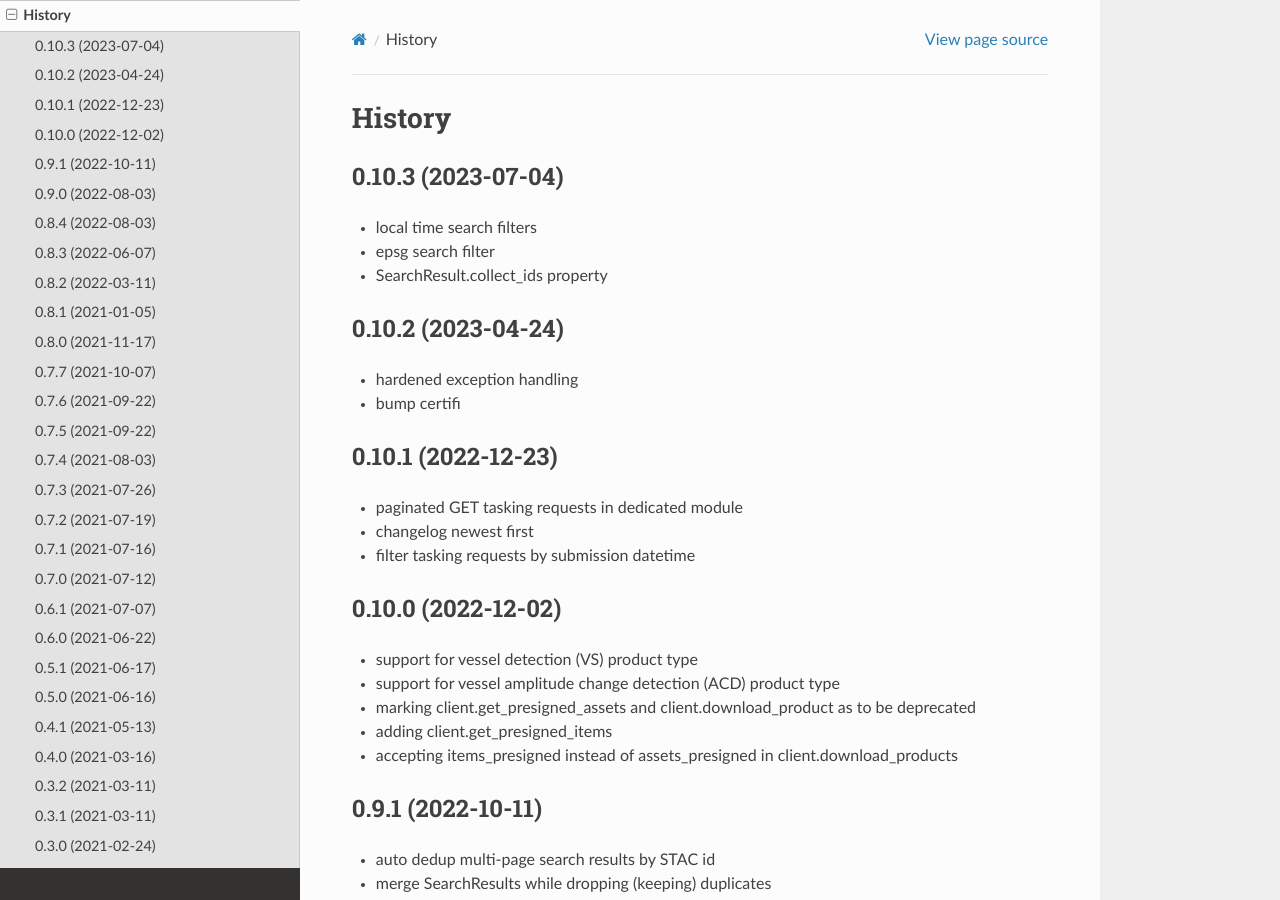
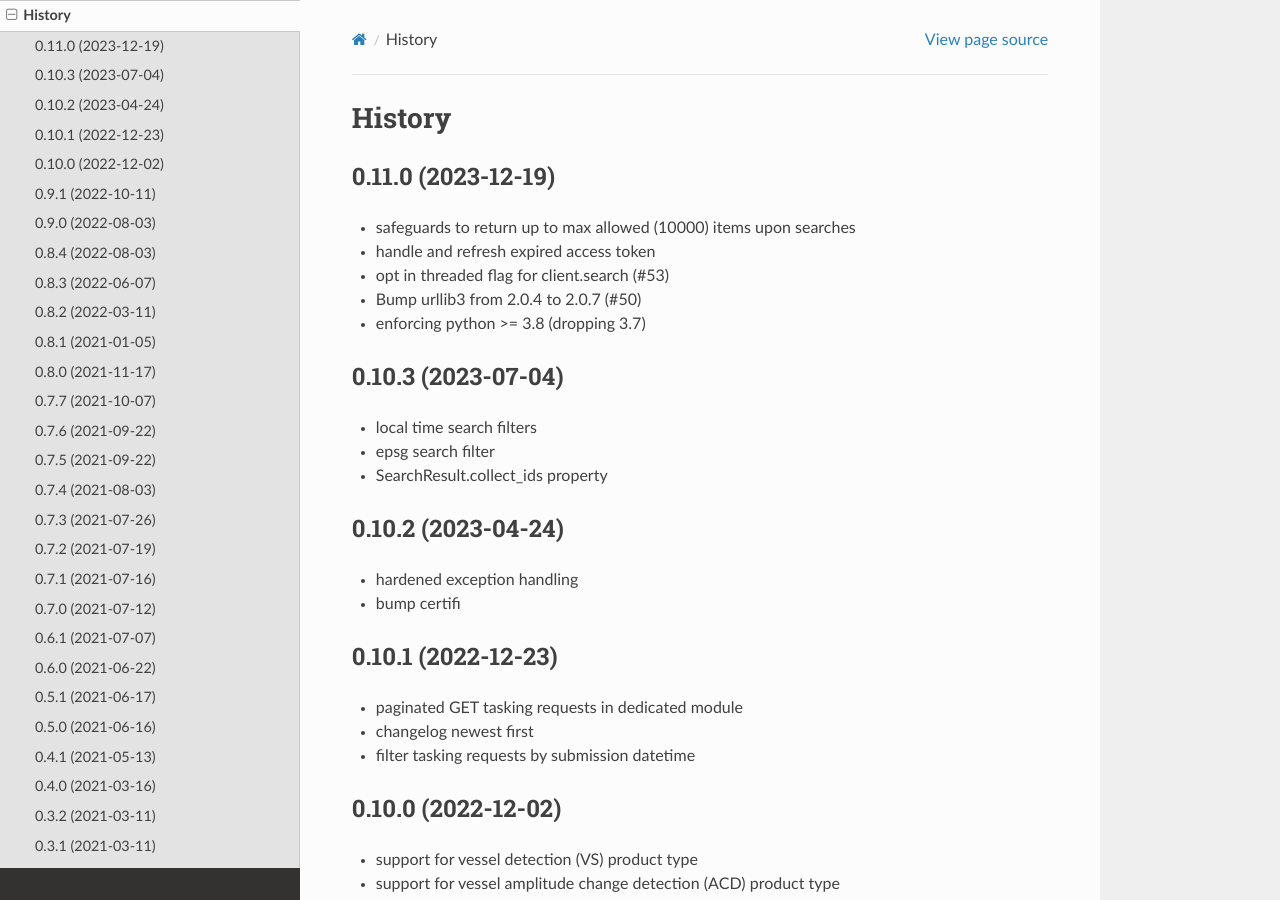
Before and after one commit to capellaspace/console-client, a Sphinx documentation site: the page built from docs/pages/changelog.rst, in a window 1280 px wide and 900 px high. Built offline with Sphinx 7.4.7 and the Read the Docs theme 2.0.0, drawn with Linux system fonts in a browser that asks for light colours.

Commit message:
bump 0.11.0 (#56)

```diff
--- a/docs/index.rst
+++ b/docs/index.rst
@@ -55,7 +55,7 @@ For more detail see :ref:`wizard`
 
 License
 =======
-• Licensed under the `MIT License <https://github.com/capellaspace/console-client/blob/master/LICENSE>`_ • 2022 • Capella Space •
+• Licensed under the `MIT License <https://github.com/capellaspace/console-client/blob/master/LICENSE>`_ • 2023 • Capella Space •
 
 .. toctree::
    :hidden:
--- a/docs/pages/changelog.rst
+++ b/docs/pages/changelog.rst
@@ -1,6 +1,15 @@
 =======
 History
 =======
+
+
+0.11.0 (2023-12-19)
+-------------------
+* safeguards to return up to max allowed (10000) items upon searches
+* handle and refresh expired access token
+* opt in threaded flag for client.search (#53)
+* Bump urllib3 from 2.0.4 to 2.0.7 (#50)
+* enforcing python >= 3.8 (dropping 3.7)
 
 
 0.10.3 (2023-07-04)
--- a/pyproject.toml
+++ b/pyproject.toml
@@ -1,6 +1,6 @@
 [tool.poetry]
 name = "capella-console-client"
-version = "0.10.3"
+version = "0.11.0"
 description = "Python SDK for api.capellaspace.com (search, order, download)"
 authors = ["Thomas Beyer <thomas.beyer@capellaspace.com>"]
 repository = "https://github.com/capellaspace/console-client"
```
Also changed, not shown: README.md (+1 -1 lines), 1 other file.
